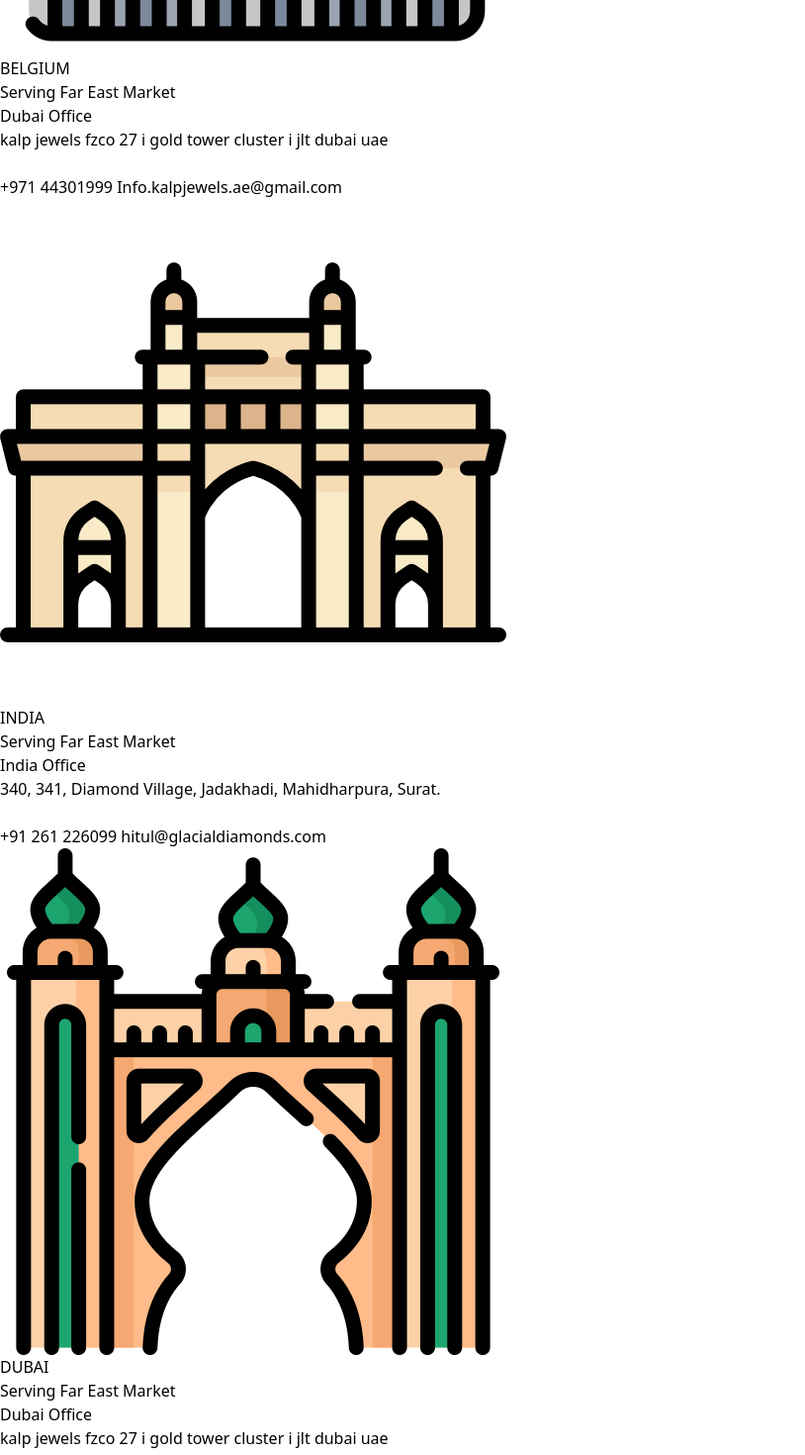
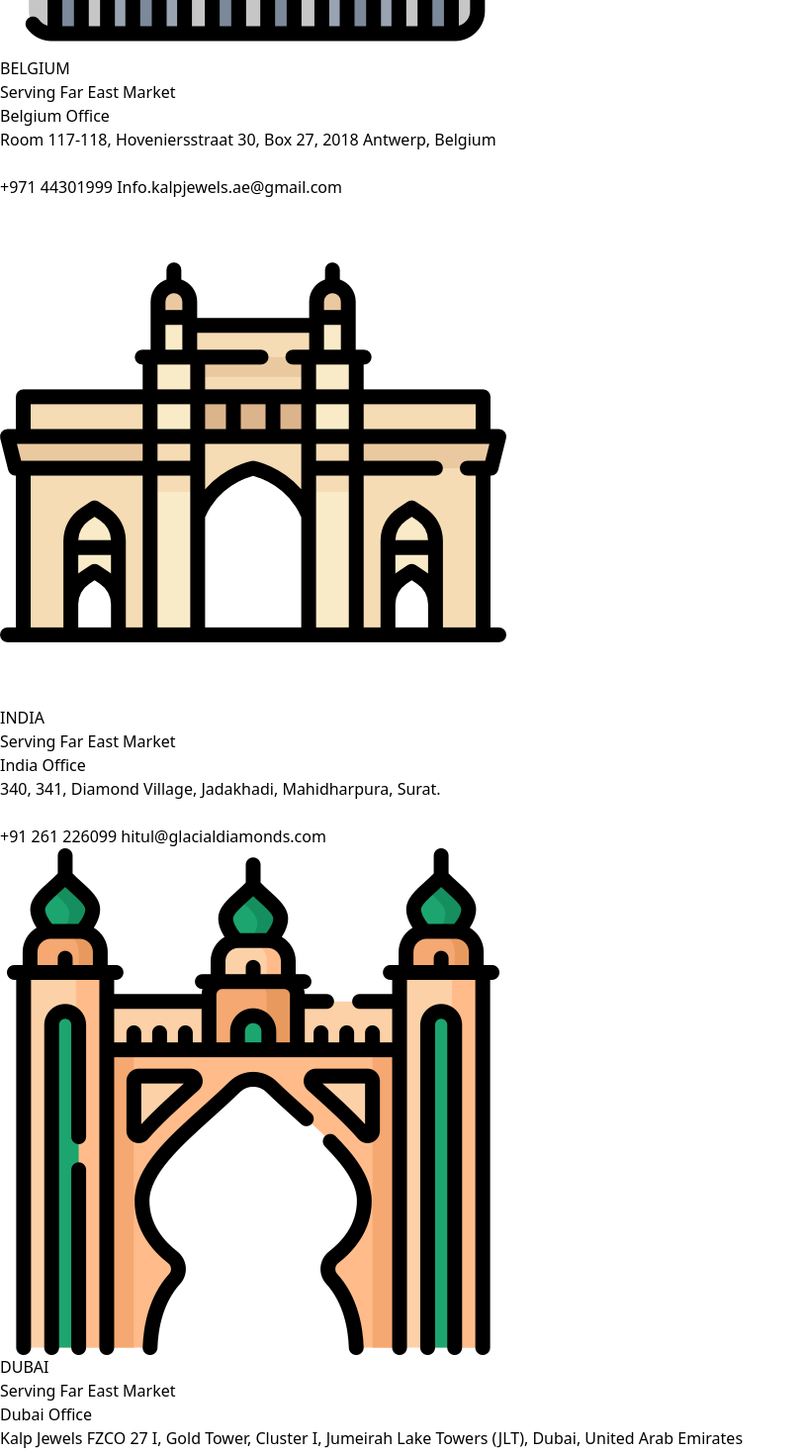
Before and after one commit to deepMhabdi/kalp, a React (Vite) app: page / in a window 1280 px wide. Shown: the part 5220-6690 px from the top of the page at 99% size, without its empty margins (0-814 px from the left). Built offline with nearby package versions, Linux system fonts and the light colour scheme.

Commit message:
Update office locations

```diff
--- a/src/components/About.jsx
+++ b/src/components/About.jsx
@@ -58,10 +58,9 @@
 
           {/* Hidden overlay (Address) */}
           <div className="absolute inset-0 bg-[#1e3a8a]/90 text-white flex flex-col justify-center items-center opacity-0 group-hover:opacity-100 transition-opacity duration-300">
-            <p className="text-lg font-semibold">Dubai Office</p>
+            <p className="text-lg font-semibold">Belgium Office</p>
             <p className="text-sm text-center mt-2 px-4">
-              kalp jewels  fzco
-              27 i gold tower  cluster i jlt dubai uae
+              Room 117-118, Hoveniersstraat 30, Box 27, 2018 Antwerp, Belgium
             </p>
             <br />
             <p className="text-sm text-center mt-2 px-4">
@@ -130,8 +129,10 @@
           <div className="absolute inset-0 bg-[#1e3a8a]/90 text-white flex flex-col justify-center items-center opacity-0 group-hover:opacity-100 transition-opacity duration-300">
             <p className="text-lg font-semibold">Dubai Office</p>
             <p className="text-sm text-center mt-2 px-4">
-              kalp jewels  fzco
-              27 i gold tower  cluster i jlt dubai uae
+              Kalp Jewels FZCO
+              27 I, Gold Tower, Cluster I,
+              Jumeirah Lake Towers (JLT),
+              Dubai, United Arab Emirates
             </p>
             <br />
             <p className="text-sm text-center mt-2 px-4">
```
